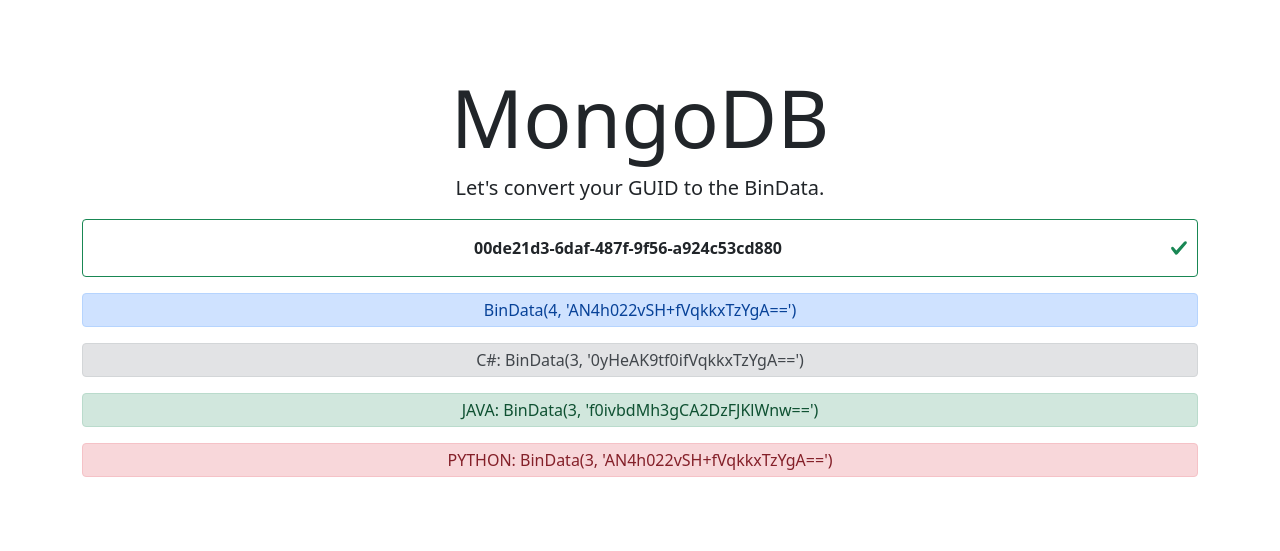
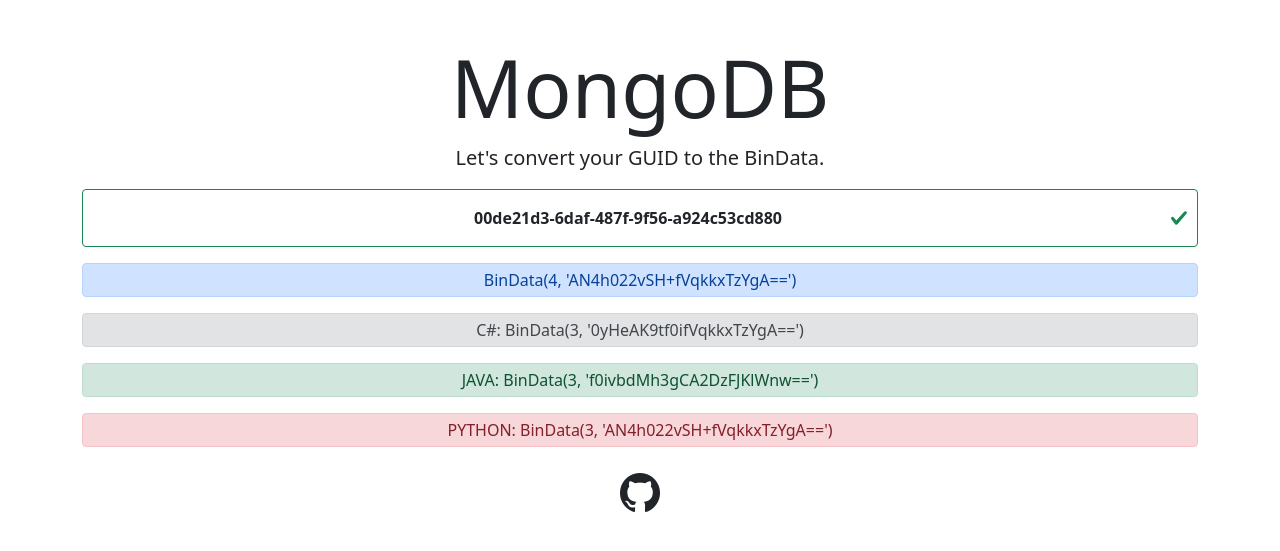
Before and after one commit to zeroamps/mongodb, an Angular app in the folder source/: page / in a window 1280 px wide. Shown: the part 119-670 px from the top of the page. Built offline with nearby package versions, Linux system fonts and the light colour scheme.

Commit message:
Add the github repo link

```diff
--- a/source/src/app/app.component.html
+++ b/source/src/app/app.component.html
@@ -11,5 +11,8 @@
       <div class="alert alert-success py-1">JAVA: {{ juuid(guid.value) }}</div>
       <div class="alert alert-danger py-1">PYTHON: {{ pyuuid(guid.value) }}</div>
     </div>
+    <div>
+      <a class="text-dark" href="https://github.com/zeroamps/mongodb"><span class="bi bi-github fs-1"></span></a>
+    </div>
   </main>
 </div>
```
Also changed, not shown: 3 other files (tests, documents, lock files or other folders).
